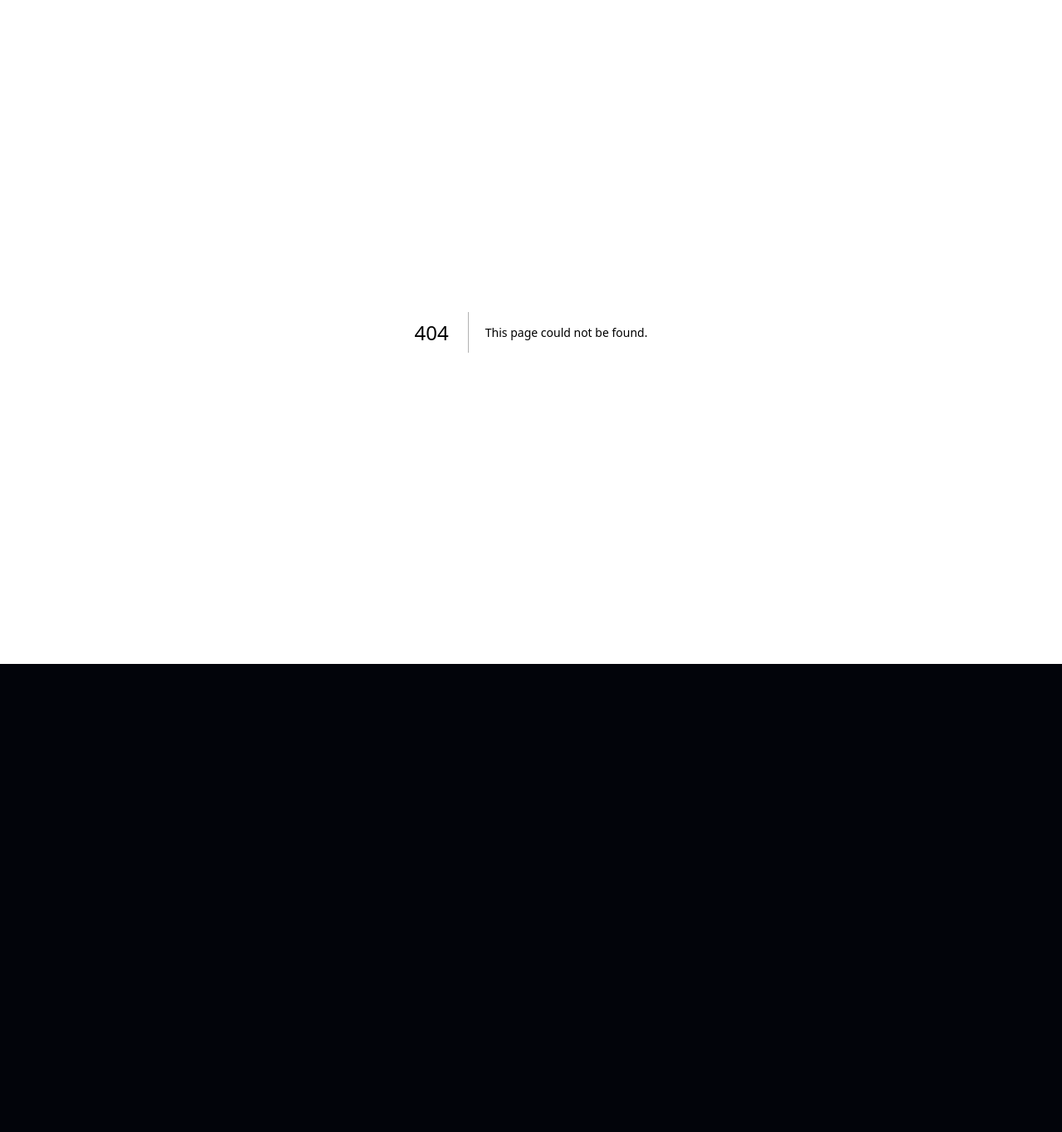
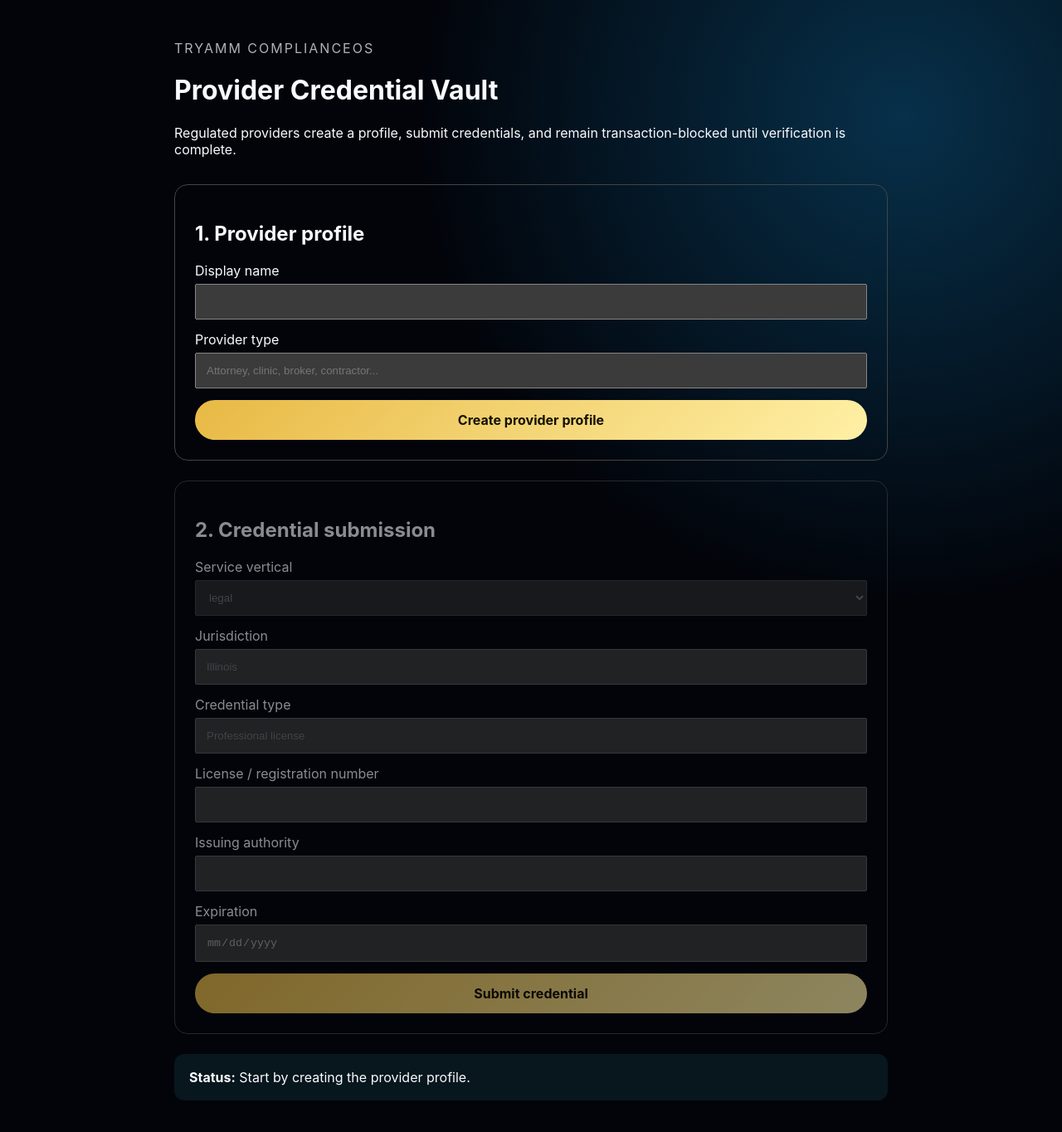
Before and after one commit to jgoldie1/amm-platform, a Next.js app: page /providers/onboarding in a window 1280 px wide. Before the commit this address had no page. Shown: the top 1364 px of the page at 83% size. Before the commit the page ends 800 px from the top, so only its background shows below. Built offline with nearby package versions, Linux system fonts and the light colour scheme.

Commit message:
add provider onboarding credential vault UI

```diff
--- /dev/null
+++ b/app/providers/onboarding/page.tsx
@@ -0,0 +1,138 @@
+"use client";
+
+import { FormEvent, useState } from "react";
+
+const verticals = [
+  "legal",
+  "medical",
+  "insurance",
+  "real_estate",
+  "tax",
+  "medicaid",
+  "staffing",
+  "security",
+  "vehicle_sharing",
+  "dispatch",
+  "financial_services",
+  "home_services",
+];
+
+export default function ProviderOnboardingPage() {
+  const [providerId, setProviderId] = useState("");
+  const [message, setMessage] = useState("Start by creating the provider profile.");
+
+  async function onboardProvider(event: FormEvent<HTMLFormElement>) {
+    event.preventDefault();
+    const form = new FormData(event.currentTarget);
+    setMessage("Creating provider profile...");
+
+    const response = await fetch("/api/providers/onboard", {
+      method: "POST",
+      headers: { "Content-Type": "application/json" },
+      body: JSON.stringify({
+        displayName: form.get("displayName"),
+        providerType: form.get("providerType"),
+      }),
+    });
+
+    const data = await response.json();
+    if (!response.ok) {
+      setMessage(data.message ?? data.error ?? "Provider onboarding failed.");
+      return;
+    }
+
+    setProviderId(data.provider.id);
+    setMessage(`Provider created: ${data.provider.id}. Add a credential next.`);
+  }
+
+  async function addCredential(event: FormEvent<HTMLFormElement>) {
+    event.preventDefault();
+    const form = new FormData(event.currentTarget);
+    setMessage("Submitting credential...");
+
+    const response = await fetch("/api/providers/credentials", {
+      method: "POST",
+      headers: { "Content-Type": "application/json" },
+      body: JSON.stringify({
+        providerId,
+        vertical: form.get("vertical"),
+        jurisdiction: form.get("jurisdiction"),
+        credentialType: form.get("credentialType"),
+        licenseNumber: form.get("licenseNumber"),
+        issuingAuthority: form.get("issuingAuthority"),
+        expiresAt: form.get("expiresAt") || undefined,
+      }),
+    });
+
+    const data = await response.json();
+    if (!response.ok) {
+      setMessage(data.message ?? data.error ?? "Credential submission failed.");
+      return;
+    }
+
+    setMessage(`Credential submitted with status: ${data.credential.verification_status}.`);
+  }
+
+  return (
+    <main style={{ maxWidth: 900, margin: "0 auto", padding: "32px 20px 80px" }}>
+      <p style={{ letterSpacing: 2, textTransform: "uppercase", opacity: 0.7 }}>TRYAMM ComplianceOS</p>
+      <h1>Provider Credential Vault</h1>
+      <p>
+        Regulated providers create a profile, submit credentials, and remain transaction-blocked until verification is complete.
+      </p>
+
+      <section style={{ marginTop: 32, padding: 24, border: "1px solid #444", borderRadius: 16 }}>
+        <h2>1. Provider profile</h2>
+        <form onSubmit={onboardProvider} style={{ display: "grid", gap: 14 }}>
+          <label>
+            Display name
+            <input name="displayName" required style={{ display: "block", width: "100%", padding: 12, marginTop: 6 }} />
+          </label>
+          <label>
+            Provider type
+            <input name="providerType" placeholder="Attorney, clinic, broker, contractor..." required style={{ display: "block", width: "100%", padding: 12, marginTop: 6 }} />
+          </label>
+          <button type="submit" style={{ padding: 14, fontWeight: 700 }}>Create provider profile</button>
+        </form>
+      </section>
+
+      <section style={{ marginTop: 24, padding: 24, border: "1px solid #444", borderRadius: 16, opacity: providerId ? 1 : 0.55 }}>
+        <h2>2. Credential submission</h2>
+        <form onSubmit={addCredential} style={{ display: "grid", gap: 14 }}>
+          <label>
+            Service vertical
+            <select name="vertical" disabled={!providerId} required style={{ display: "block", width: "100%", padding: 12, marginTop: 6 }}>
+              {verticals.map((vertical) => <option key={vertical} value={vertical}>{vertical.replaceAll("_", " ")}</option>)}
+            </select>
+          </label>
+          <label>
+            Jurisdiction
+            <input name="jurisdiction" placeholder="Illinois" disabled={!providerId} required style={{ display: "block", width: "100%", padding: 12, marginTop: 6 }} />
+          </label>
+          <label>
+            Credential type
+            <input name="credentialType" placeholder="Professional license" disabled={!providerId} required style={{ display: "block", width: "100%", padding: 12, marginTop: 6 }} />
+          </label>
+          <label>
+            License / registration number
+            <input name="licenseNumber" disabled={!providerId} style={{ display: "block", width: "100%", padding: 12, marginTop: 6 }} />
+          </label>
+          <label>
+            Issuing authority
+            <input name="issuingAuthority" disabled={!providerId} style={{ display: "block", width: "100%", padding: 12, marginTop: 6 }} />
+          </label>
+          <label>
+            Expiration
+            <input type="date" name="expiresAt" disabled={!providerId} style={{ display: "block", width: "100%", padding: 12, marginTop: 6 }} />
+          </label>
+          <button type="submit" disabled={!providerId} style={{ padding: 14, fontWeight: 700 }}>Submit credential</button>
+        </form>
+      </section>
+
+      <aside aria-live="polite" style={{ marginTop: 24, padding: 18, borderRadius: 12, background: "rgba(79,227,255,0.08)" }}>
+        <strong>Status:</strong> {message}
+        {providerId ? <div style={{ marginTop: 8, wordBreak: "break-all" }}>Provider ID: {providerId}</div> : null}
+      </aside>
+    </main>
+  );
+}
```
